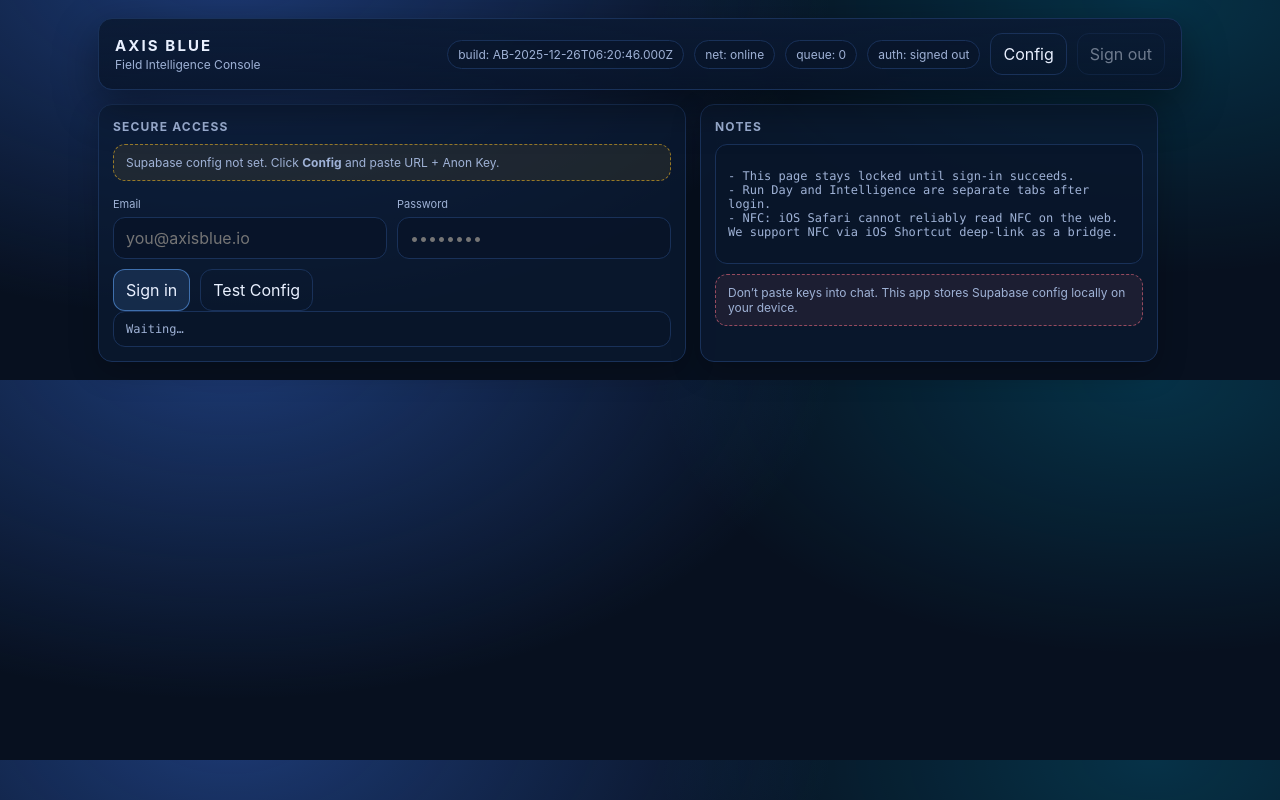
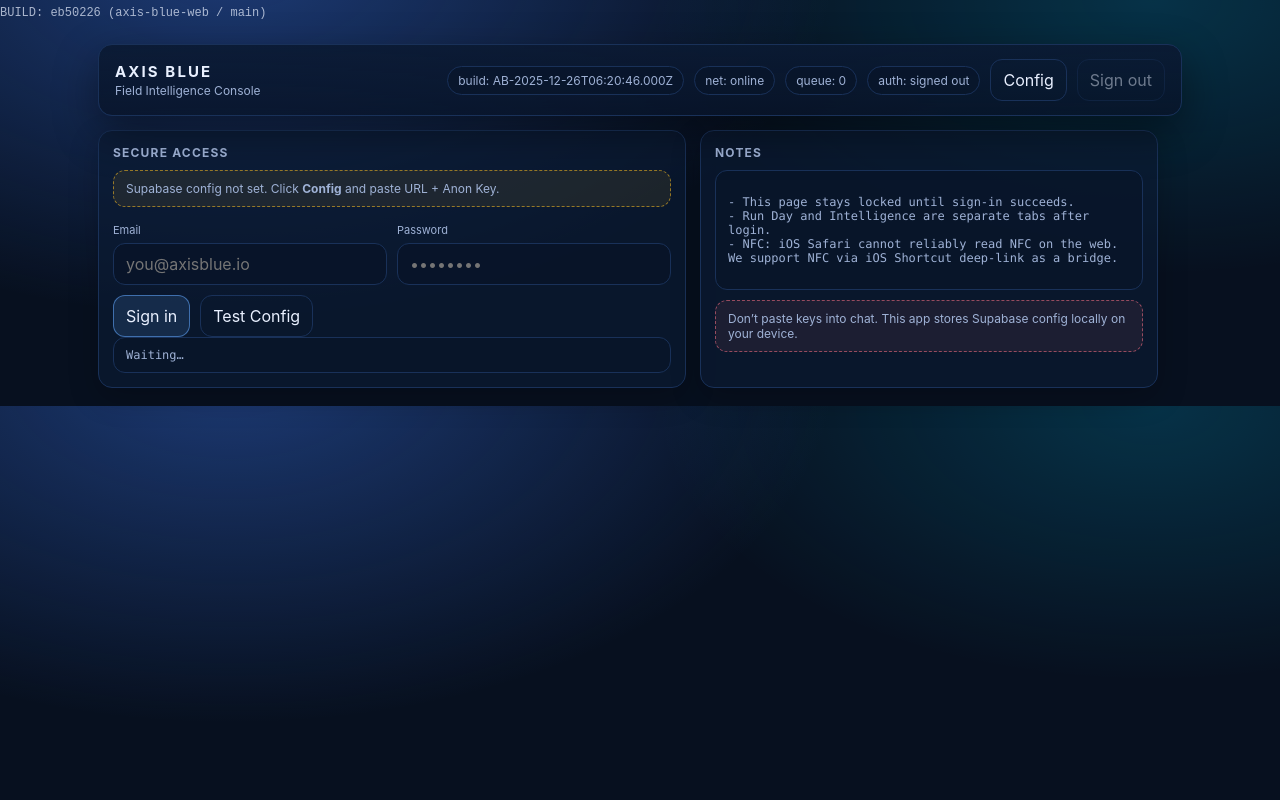
Before and after one commit to AXISBLUE/axis-blue-web, a plain HTML site: page web/index.html in a window 1280 px wide. Drawn offline with Linux system fonts and the light colour scheme.

Commit message:
Add BUILD stamp to verify Pages deployment

```diff
--- a/web/index.html
+++ b/web/index.html
@@ -62,7 +62,9 @@
     .btnbar{display:flex;gap:10px;flex-wrap:wrap;margin-top:10px}
   </style>
 </head>
-
+<div style="font-family: monospace; font-size: 12px; opacity: 0.7; padding: 6px 0;">
+  BUILD: eb50226 (axis-blue-web / main)
+</div>
 <body>
   <div class="wrap">
     <header>
```
